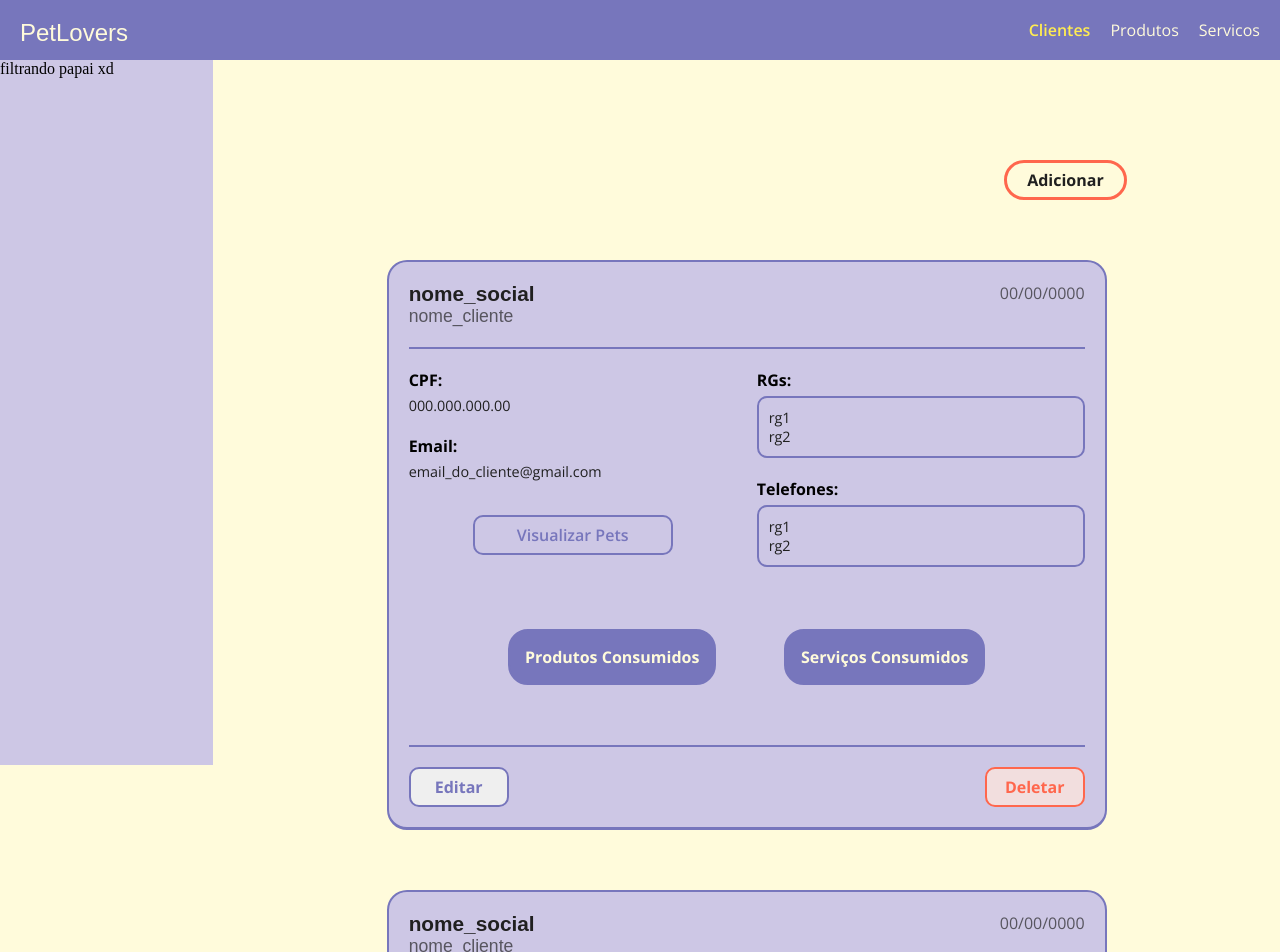
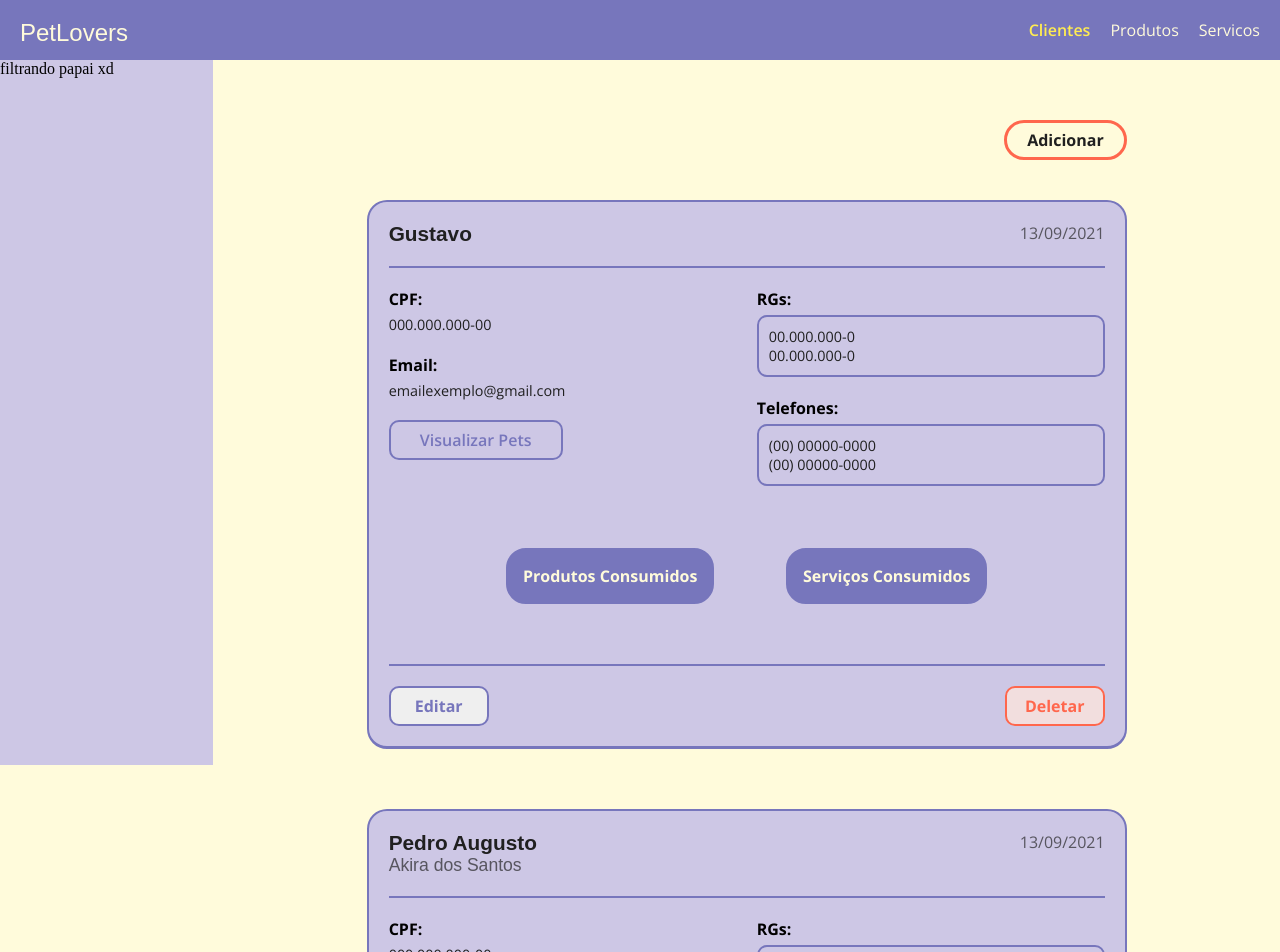
Before and after one commit to felipe-sant/PetLovers, a React (Create React App) app: page /clientes in a window 1280 px wide. Shown: the top 952 px of the page. Built offline with nearby package versions, Linux system fonts and the light colour scheme; a web font is replaced by a local one.

Commit message:
adicionando props no cliente

```diff
--- a/src/components/itemCliente.component.tsx
+++ b/src/components/itemCliente.component.tsx
@@ -1,18 +1,33 @@
 import React from "react";
 import styles from "../styles/itemCliente.module.css"
 
-class ItemCliente extends React.Component {
+type ItemClienteProps = {
+    nome:string,
+    nomeSocial:string,
+    dataRegistro:string,
+    cpf:string,
+    email:string,
+    rg:string[],
+    telefones:string[],
+    pets:string[],
+    produtos:string[],
+    servicos:string[]
+}
+
+class ItemCliente extends React.Component<ItemClienteProps> {
     render() {
+        const { nome, nomeSocial, dataRegistro, cpf, email, rg, telefones, pets, produtos, servicos } = this.props;
+
         return (
             <div className={styles.item}>
                 <div className={styles.cabecalho}>
                     <div className={styles.titulo}>
-                        <h1>nome_social</h1>
-                        <h2>nome_cliente</h2>
+                        <h1>{nome}</h1>
+                        <h2>{nomeSocial}</h2>
                     </div>
                     <div className={styles.detalhes}>
                         <span className={styles.dataRegistro}>
-                            00/00/0000
+                            {dataRegistro}
                         </span>
                     </div>
                 </div>
@@ -21,11 +36,11 @@ class ItemCliente extends React.Component {
                     <div className={styles.informacoesSimples}>
                         <div className={styles.informacao}>
                             <h3>CPF:</h3>
-                            <p>000.000.000.00</p>
+                            <p>{cpf}</p>
                         </div>
                         <div className={styles.informacao}>
                             <h3>Email:</h3>
-                            <p>email_do_cliente@gmail.com</p>
+                            <p>{email}</p>
                         </div>
                         <div className={styles.pets}>
                             <button>
@@ -37,15 +52,17 @@ class ItemCliente extends React.Component {
                         <div className={styles.informacao}>
                             <h3>RGs:</h3>
                             <ul>
-                                <li>rg1</li>
-                                <li>rg2</li>
+                                {rg.map((rg, index) => {
+                                    return <li key={index}>{rg}</li>
+                                })}
                             </ul>
                         </div>
                         <div className={styles.informacao}>
                             <h3>Telefones:</h3>
                             <ul>
-                                <li>rg1</li>
-                                <li>rg2</li>
+                                {telefones.map((telefone, index) => {
+                                    return <li key={index}>{telefone}</li>
+                                })}
                             </ul>
                         </div>
                     </div>
--- a/src/pages/clientes.page.tsx
+++ b/src/pages/clientes.page.tsx
@@ -26,8 +26,30 @@ class Clientes extends React.Component {
                                 <BotaoAdicionar texto="Adicionar" effect={AdicionarCliente} />
                             </div>
                             <div className={styles.listagem}>
-                                <ItemCliente />
-                                <ItemCliente />
+                                <ItemCliente
+                                    nome="Gustavo"
+                                    nomeSocial=""
+                                    dataRegistro="13/09/2021"
+                                    cpf="000.000.000-00"
+                                    email="emailexemplo@gmail.com"
+                                    rg={["00.000.000-0", "00.000.000-0"]}
+                                    telefones={["(00) 00000-0000", "(00) 00000-0000"]}
+                                    pets={["Pet1", "Pet2"]}
+                                    produtos={["Produto1", "Produto2"]}
+                                    servicos={["Servico1", "Servico2"]}
+                                />
+                                <ItemCliente
+                                    nome="Pedro Augusto"
+                                    nomeSocial="Akira dos Santos"
+                                    dataRegistro="13/09/2021"
+                                    cpf="000.000.000-00"
+                                    email="emailexemplo@gmail.com"
+                                    rg={["00.000.000-0", "00.000.000-0"]}
+                                    telefones={["(00) 00000-0000", "(00) 00000-0000"]}
+                                    pets={["Pet1", "Pet2"]}
+                                    produtos={["Produto1", "Produto2"]}
+                                    servicos={["Servico1", "Servico2"]}
+                                />
                             </div>
                         </main>
                     </div>
--- a/src/styles/clientes.module.css
+++ b/src/styles/clientes.module.css
@@ -20,7 +20,7 @@
 
 .conteudo main {
     /* border: 5px solid red; */
-    padding: 80px 0px;
+    padding: 40px 0px;
 }
 
 .botoes {
@@ -38,7 +38,7 @@
     min-height: 400px;
     max-height: none;
     width: 100%;
-    padding: 40px;
+    padding: 20px;
 
     display: flex;
     flex-direction: column;
--- a/src/styles/itemCliente.module.css
+++ b/src/styles/itemCliente.module.css
@@ -64,12 +64,11 @@
 .pets {
     height: 100%;
     display: flex;
-    justify-content: center;
+    justify-content: baseline;
 }
 
 .pets button {
-    margin: auto;
-    width: 200px;
+    width: 50%;
     height: 40px;
 
     background-color: var(--azulClaro);
```
